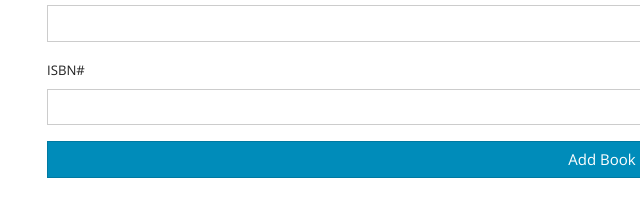
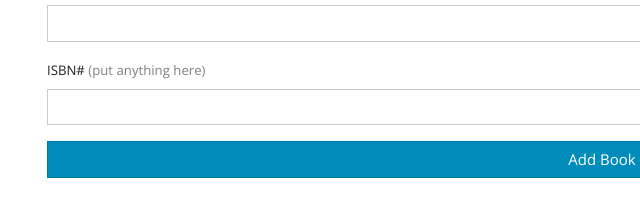
Before and after one commit to CintBX/Book_List, a plain HTML site: page index.html in a window 1280 px wide. Shown: the part 208-431 px from the top of the page, 38-678 px from the left. Drawn offline with nearby package versions, Linux system fonts and the light colour scheme.

Commit message:
Added helpful text to ISBN form section

```diff
--- a/index.html
+++ b/index.html
@@ -28,7 +28,7 @@
 				</div>
 
 				<div class="form-group">
-					<label for="isbn">ISBN#</label>
+					<label for="isbn">ISBN# <span style="color: grey;">(put anything here)</span></label>
 					<input id="isbn" type="text" class="form-control">
 				</div>
 
```
